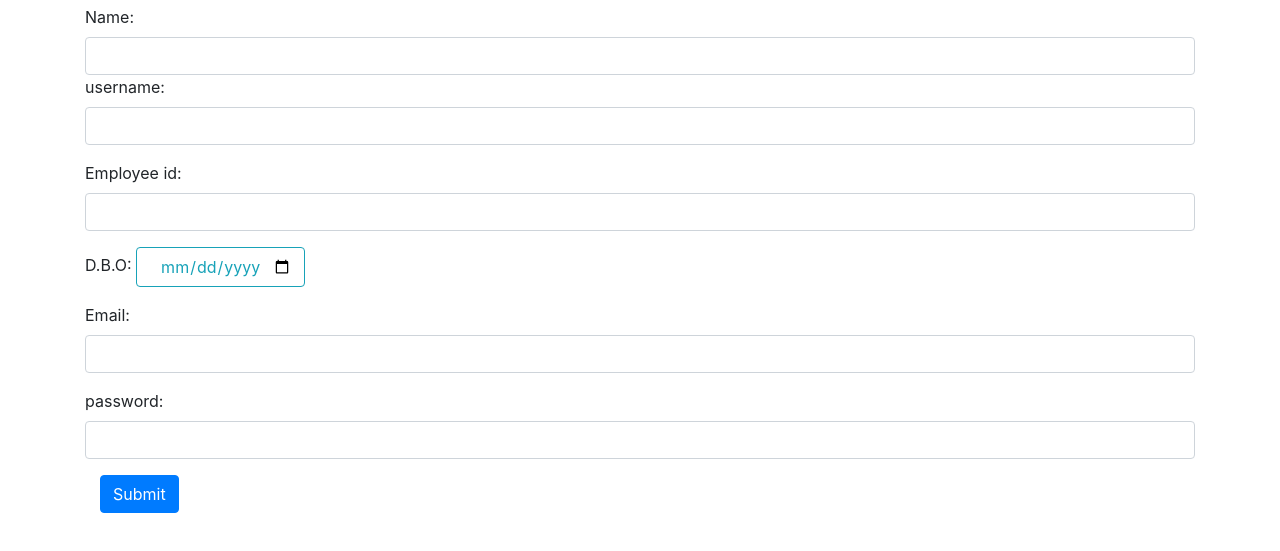
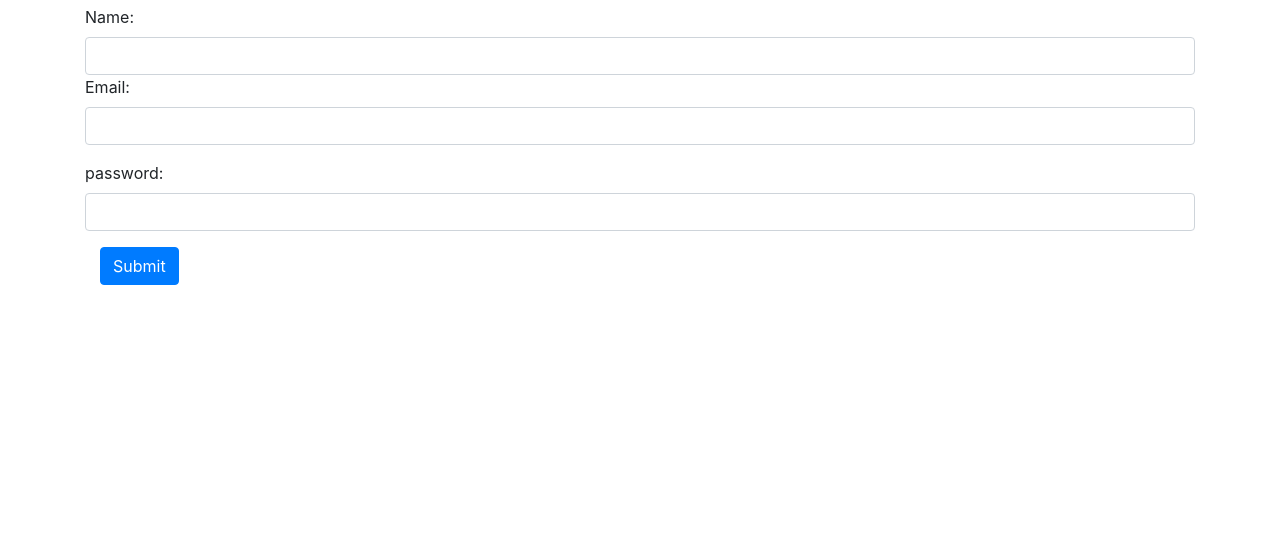
Before and after one commit to Chanchal1603/cloth-it, a plain HTML site: page signup.html in a window 1280 px wide. Shown: the part 99-650 px from the top of the page. Drawn offline with nearby package versions, Linux system fonts and the light colour scheme.

Commit message:
edit signup.html

```diff
--- a/signup.html
+++ b/signup.html
@@ -1,9 +1,12 @@
 <!DOCTYPE html>
 <html>
+
 <head>
 	<title></title>
-	<link rel="stylesheet" href="https://stackpath.bootstrapcdn.com/bootstrap/4.3.1/css/bootstrap.min.css" integrity="sha384-ggOyR0iXCbMQv3Xipma34MD+dH/1fQ784/j6cY/iJTQUOhcWr7x9JvoRxT2MZw1T" crossorigin="anonymous">
+	<link rel="stylesheet" href="https://stackpath.bootstrapcdn.com/bootstrap/4.3.1/css/bootstrap.min.css"
+		integrity="sha384-ggOyR0iXCbMQv3Xipma34MD+dH/1fQ784/j6cY/iJTQUOhcWr7x9JvoRxT2MZw1T" crossorigin="anonymous">
 </head>
+
 <body>
 	<div class="container">
 		<br><br>
@@ -15,21 +18,8 @@
 				<input type="text" name="" class="form-control">
 			</div>
 
-			<div class="form-group">
-				<label>username:</label>
-				<input type="text" name="" class="form-control">
-            </div>
 
-            <div class="form-group">
-                <label>Employee id:</label>
-                <input type="text" name="" class="form-control">
-            </div>
 
-            <div class="form-group">
-				<label for="dob">D.B.O:</label>
-                <input type="date" name="" id="dob" class="btn btn-outline-info">
-
-			</div>
 
 			<div class="form-group">
 				<label for="Email">Email:</label>
@@ -50,4 +40,5 @@
 	</div>
 
 </body>
+
 </html>
```
Lines whose indentation alone changed are shown as unchanged.
